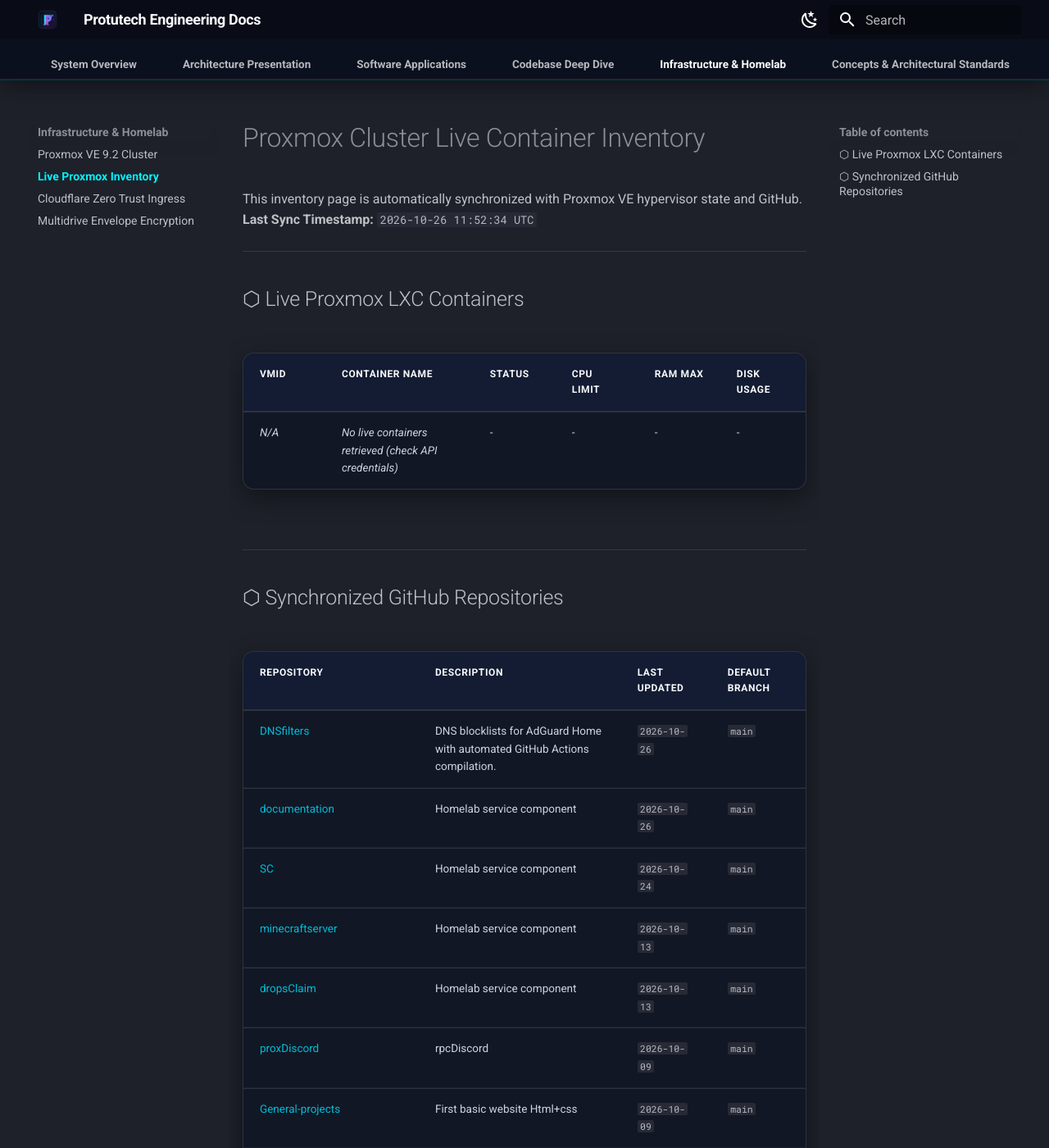
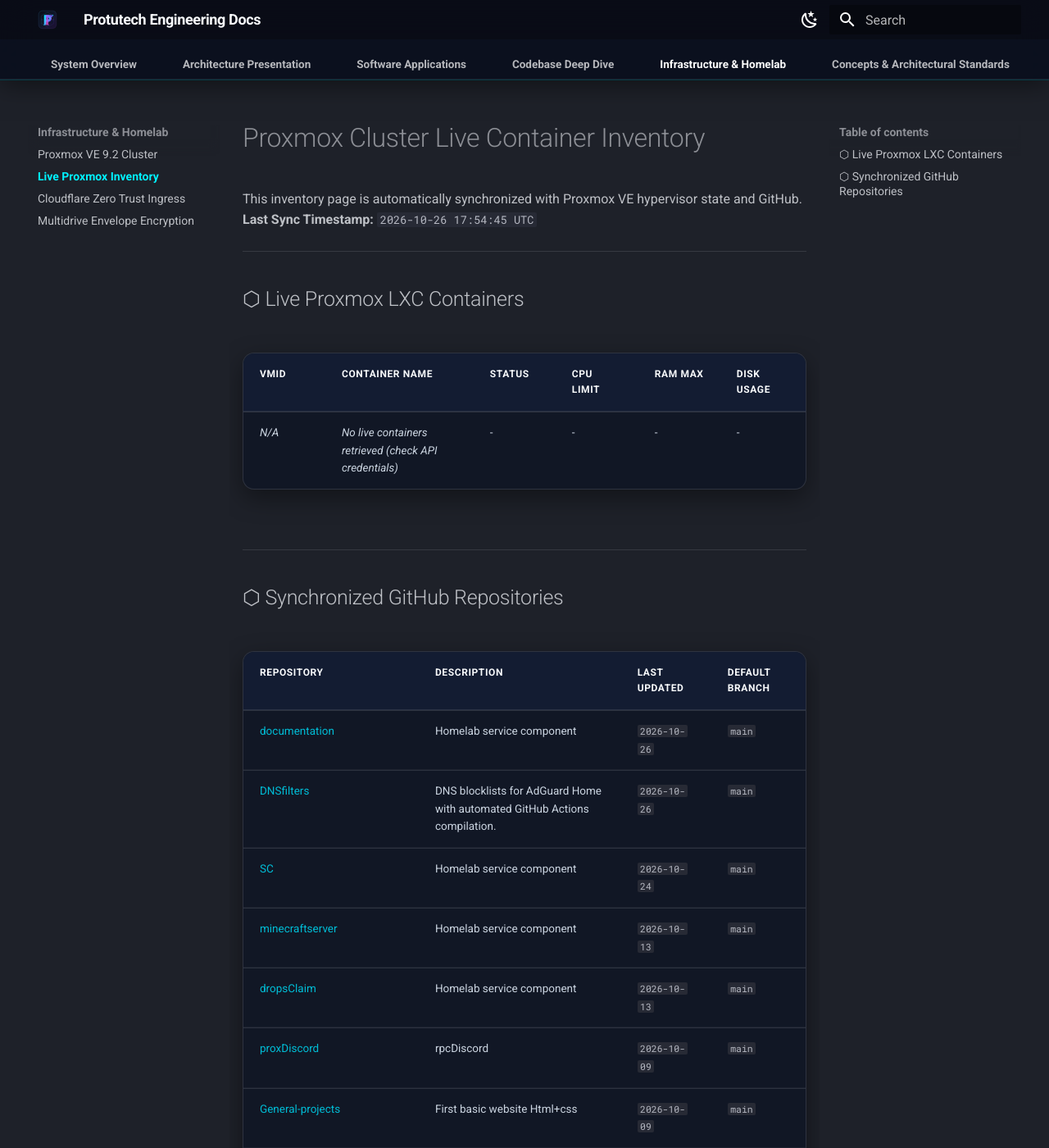
Before and after one commit to IAndrexI/documentation, an MkDocs documentation site: the page built from docs/infra/proxmox-live-inventory.md, in a window 1280 px wide and 1400 px high. Shown: the whole window at 82% size. Built offline with MkDocs 1.6.1 and Material for MkDocs 9.7.7, drawn with Linux system fonts in a browser that asks for light colours.

Commit message:
chore(auto-update): sync live Proxmox containers and GitHub repos [skip ci]

```diff
--- a/docs/infra/proxmox-live-inventory.md
+++ b/docs/infra/proxmox-live-inventory.md
@@ -1,7 +1,7 @@
 # Proxmox Cluster Live Container Inventory
 
 This inventory page is automatically synchronized with Proxmox VE hypervisor state and GitHub.
-**Last Sync Timestamp:** `2026-10-26 11:52:34 UTC`
+**Last Sync Timestamp:** `2026-10-26 17:54:45 UTC`
 
 ---
 
@@ -17,8 +17,8 @@
 
 | Repository | Description | Last Updated | Default Branch |
 | :--- | :--- | :--- | :--- |
+| [documentation](https://github.com/IAndrexI/documentation) | Homelab service component | `2026-10-26` | `main` |
 | [DNSfilters](https://github.com/IAndrexI/DNSfilters) | DNS blocklists for AdGuard Home with automated GitHub Actions compilation. | `2026-10-26` | `main` |
-| [documentation](https://github.com/IAndrexI/documentation) | Homelab service component | `2026-10-26` | `main` |
 | [SC](https://github.com/IAndrexI/SC) | Homelab service component | `2026-10-24` | `main` |
 | [minecraftserver](https://github.com/IAndrexI/minecraftserver) | Homelab service component | `2026-10-13` | `main` |
 | [dropsClaim](https://github.com/IAndrexI/dropsClaim) | Homelab service component | `2026-10-13` | `main` |
```
